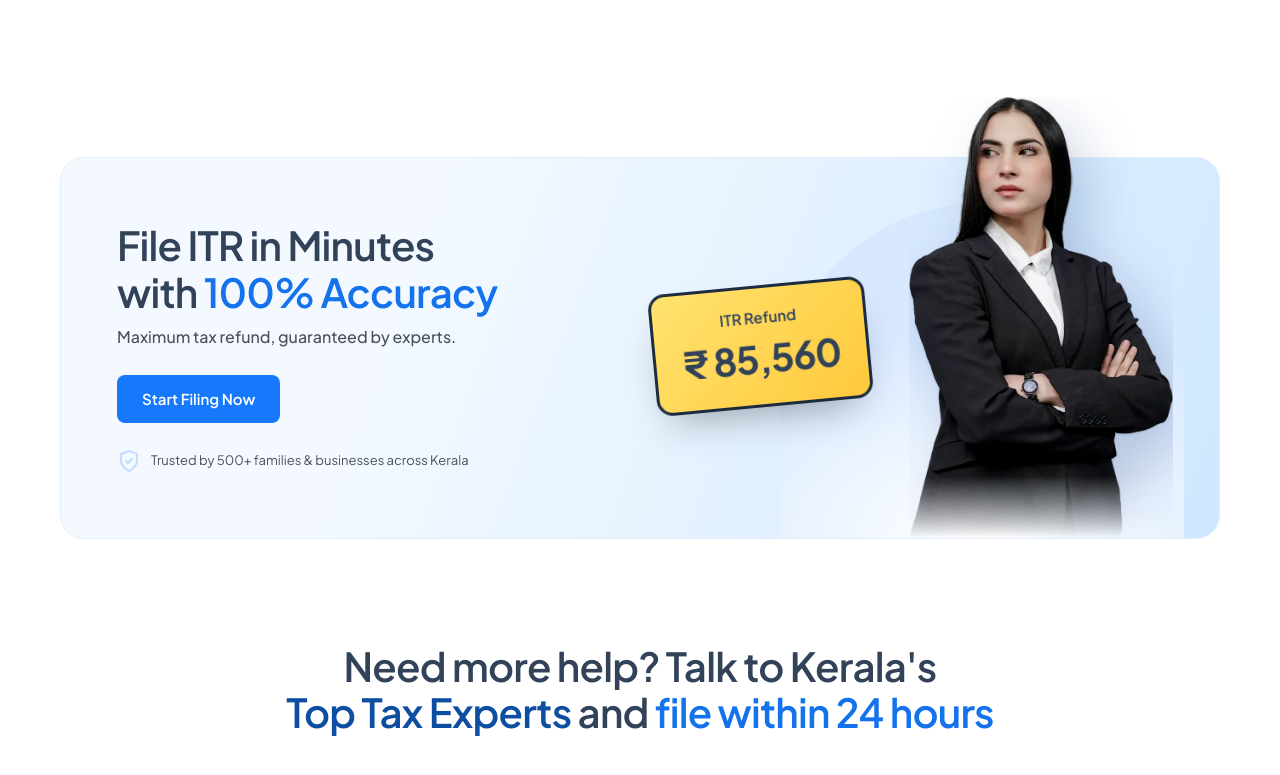
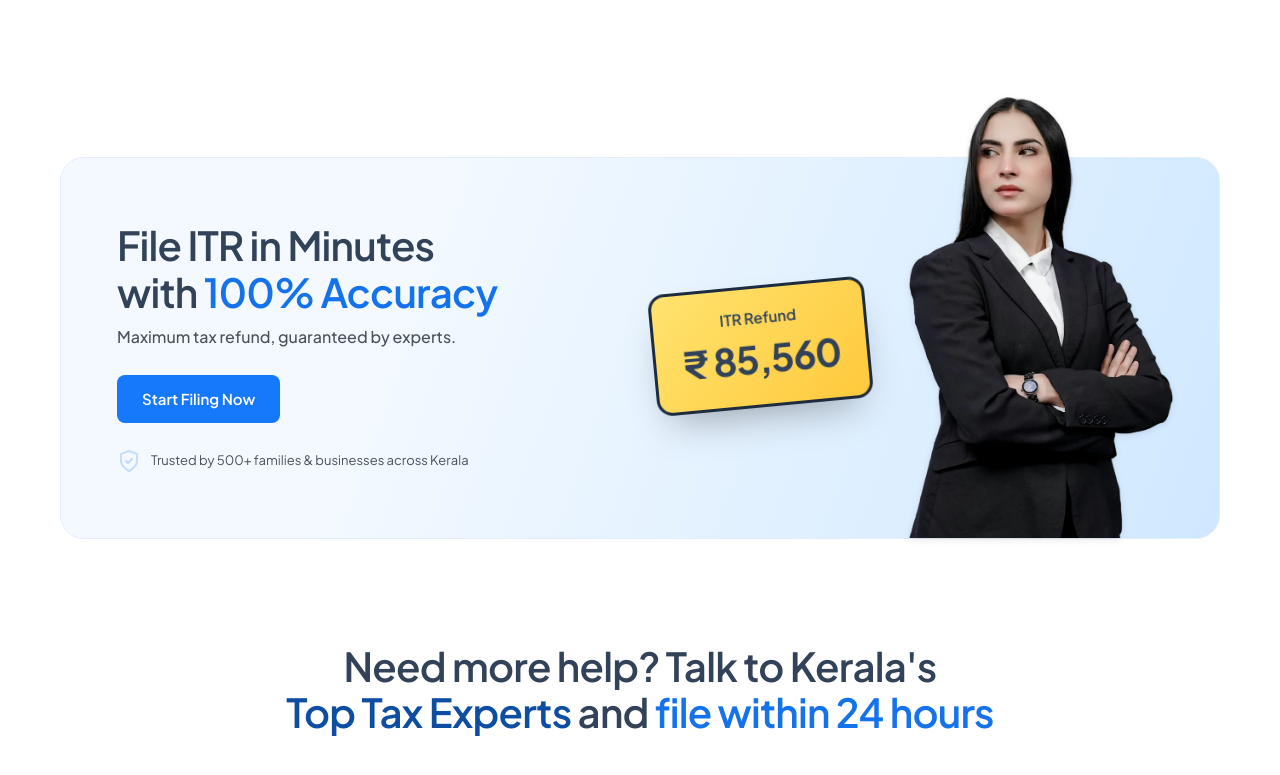
Before and after one commit to JIBINHUB/friendstaxpoint, a plain HTML site: page index.html in a window 1280 px wide. Shown: the part 3185-3960 px from the top of the page. Drawn offline with Linux system fonts and the light colour scheme.

Commit message:
Agriculture ring behind farmer; remove haze behind banner model
Co-Authored-By: Claude Opus 5.5 <noreply@anthropic.com>

```diff
--- a/styles.css
+++ b/styles.css
@@ -315,12 +315,9 @@ svg { width: 24px; height: 24px; fill: none; stroke: currentColor; stroke-width:
 .banner__trust { display: flex; align-items: center; gap: 10px; margin-top: 26px; font-size: 13px; color: var(--ink-2); }
 .banner__trust svg { color: var(--blue); }
 .banner__media { position: relative; align-self: stretch; display: flex; justify-content: flex-end; align-items: flex-end; min-height: 380px; }
-.banner__media::before { content: ""; position: absolute; right: 6%; bottom: 0; width: 70%; height: 88%; border-radius: 999px 999px 0 0;
-  background: radial-gradient(120% 90% at 50% 100%, #ffffff 0%, #d8e9ff 70%); }
 .banner__media img {
   position: absolute; right: 8%; bottom: 0; height: 116%; width: auto; max-width: none;
-  filter: drop-shadow(0 1px 1px rgba(16, 24, 40, .12)) drop-shadow(16px 24px 28px rgba(22, 60, 120, .24));
-  -webkit-mask: linear-gradient(#000 86%, transparent); mask: linear-gradient(#000 86%, transparent);
+  filter: drop-shadow(0 2px 3px rgba(16, 24, 40, .10));
 }
 .refund-card {
   position: absolute; z-index: 2; left: 2%; top: 50%; padding: 18px 26px; border-radius: 16px; transform: translateY(-50%) rotate(-6deg);
@@ -679,7 +676,7 @@ picture { display: contents; }
   -webkit-mask: linear-gradient(90deg, transparent 0%, rgba(0,0,0,.55) 22%, #000 48%); mask: linear-gradient(90deg, transparent 0%, rgba(0,0,0,.55) 22%, #000 48%);
   filter: saturate(.7) brightness(1.28) contrast(.9); }
 .agri2__media::after { content: ""; position: absolute; inset: 0; background: linear-gradient(180deg, rgba(240, 249, 236, .25), rgba(240, 249, 236, 0) 60%); pointer-events: none; }
-.agri2__ring { position: absolute; left: 4%; top: 50%; width: 300px; height: 300px; transform: translateY(-50%); }
+.agri2__ring { position: absolute; left: 17%; top: 46%; width: 320px; height: 320px; transform: translateY(-50%); z-index: 0; }
 .agri2__ring svg { width: 100%; height: 100%; overflow: visible; animation: spin 30s linear infinite; }
 .agri2__ring text { fill: #ffffff; stroke: none; font: 700 15px "Plus Jakarta Sans", sans-serif; letter-spacing: 3px; dominant-baseline: middle; }
 .agri2__farmer { position: absolute; right: 2%; bottom: 0; width: 74%; height: auto; z-index: 1;
```
